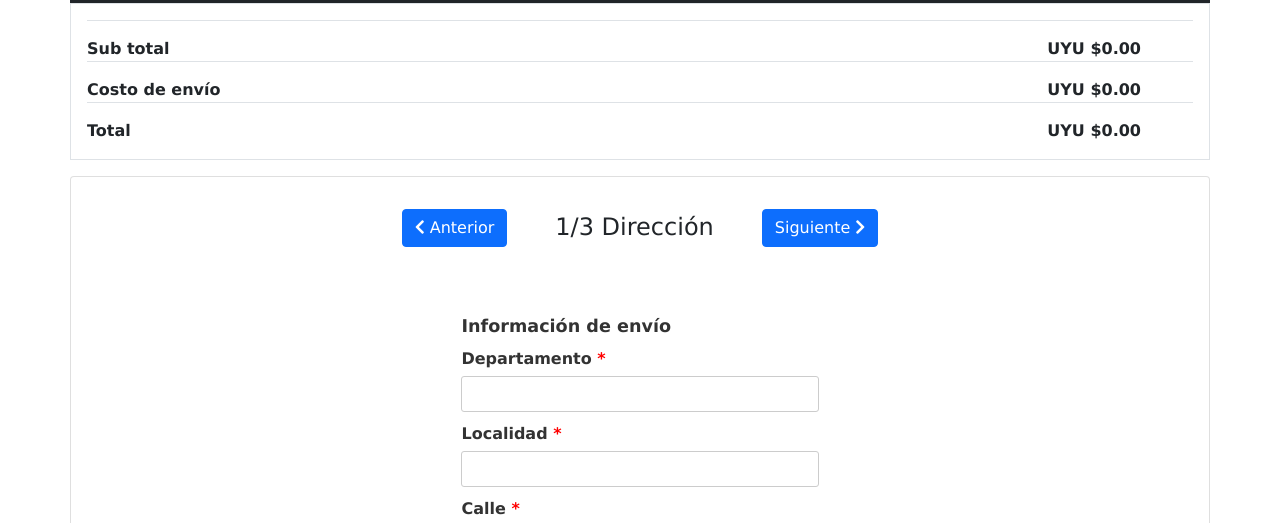
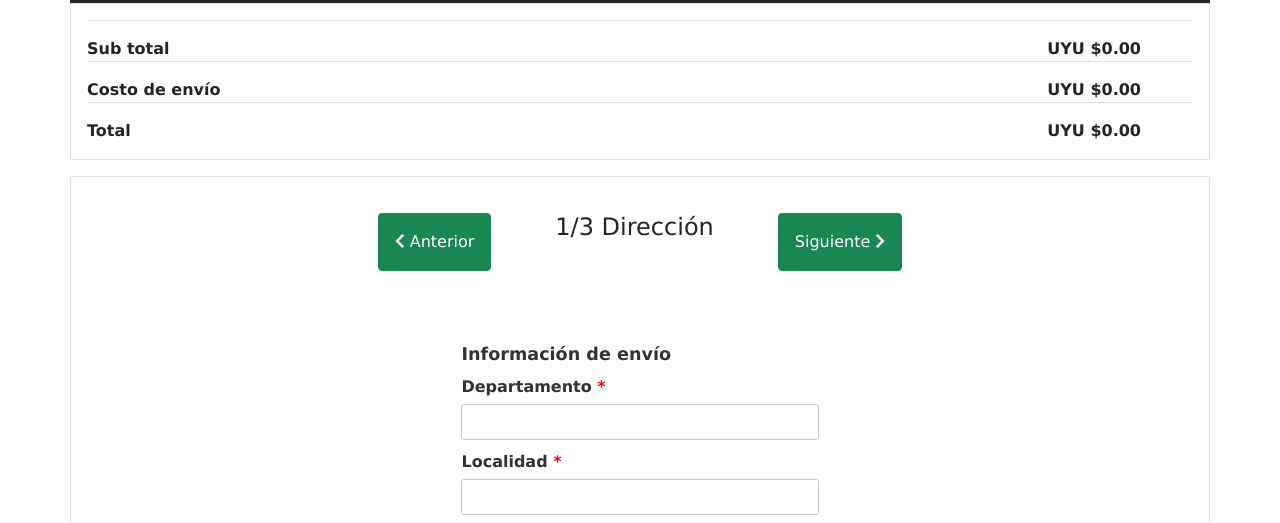
Before and after one commit to sofifumero/Proyecto, a plain HTML site: page cart.html in a window 1280 px wide. Shown: the part 233-756 px from the top of the page. Drawn offline with nearby package versions, Linux system fonts and the light colour scheme; some packages are replaced by stand-ins of ours; sample sign-in values are in the browser's storage; a script that the page names is missing.

Commit message:
Cambio color anterior/siguiente

```diff
--- a/cart.html
+++ b/cart.html
@@ -72,11 +72,11 @@
 
             <section class="card card-body container">
                 <div class="d-flex justify-content-center align-content-center my-3 navigation mb-4">
-                    <button class="btn btn-primary" onclick="prevSlide()">
+                    <button class="btn btn-success mx-3 my-1 p-3" onclick="prevSlide()">
                         <i class="fas fa-chevron-left"></i> Anterior
                     </button>
                     <span id="slideCounter" class="mx-5 fs-4">1/5</span>
-                    <button class="btn btn-primary" onclick="nextSlide()">
+                    <button class="btn btn-success mx-3 my-1 p-3" onclick="nextSlide()">
                         Siguiente <i class="fas fa-chevron-right"></i>
                     </button>
                 </div>
```
